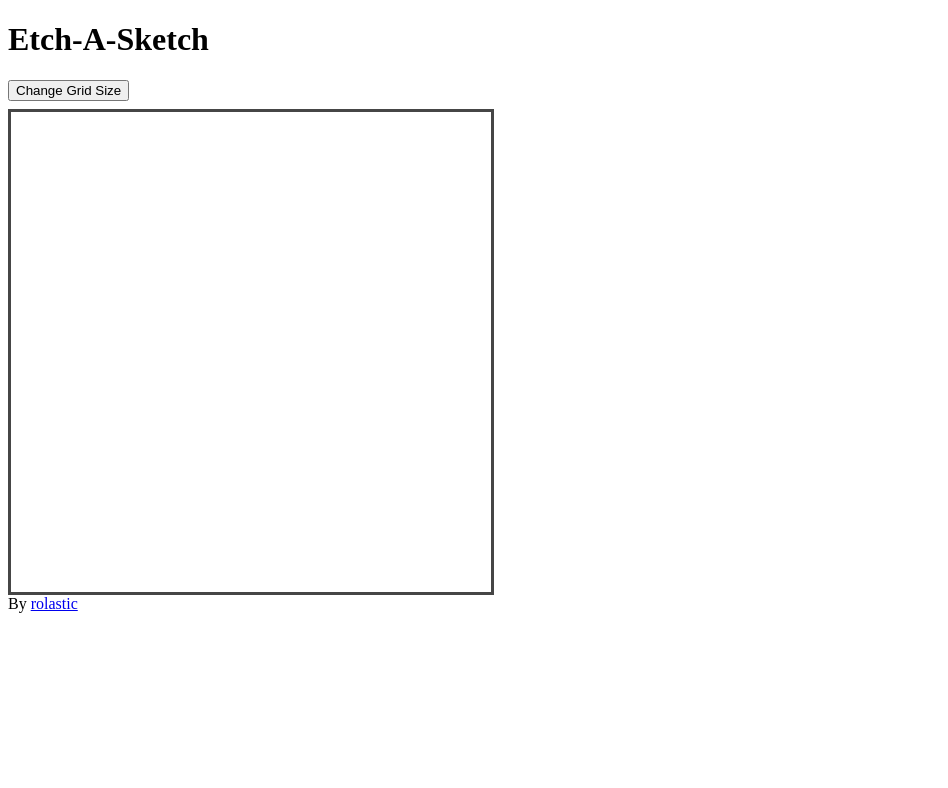
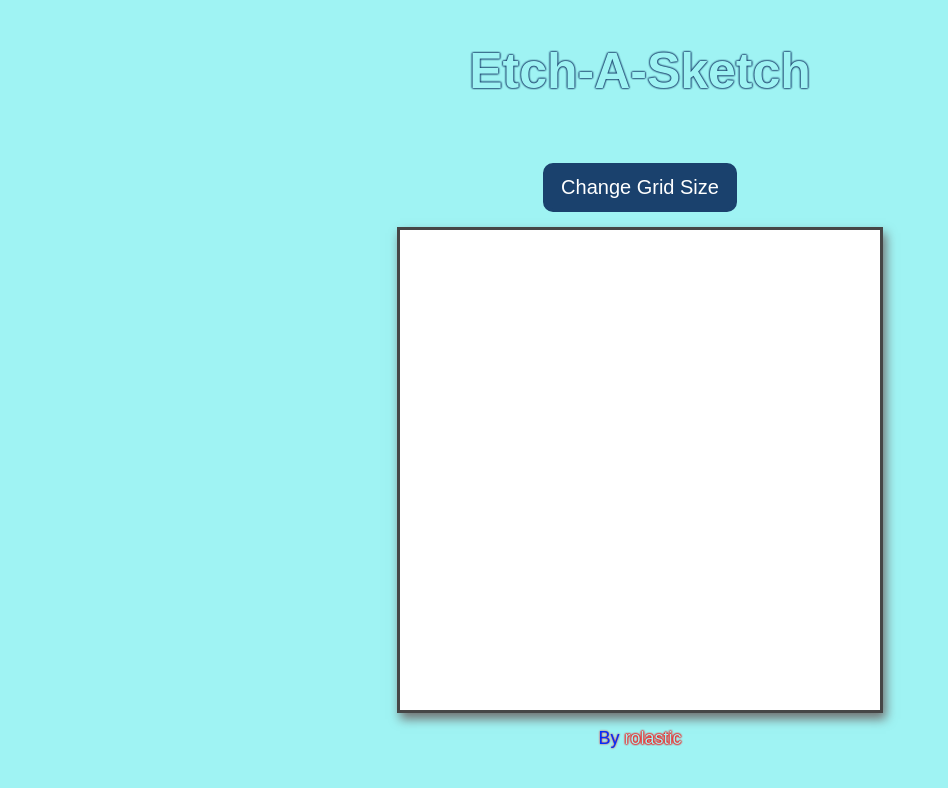
Before and after one commit to roesparc/Etch-A-Sketch, a plain HTML site: page index.html in a window 1280 px wide. Shown: the whole page, without its empty margins (0-948 px from the left). Drawn offline with Linux system fonts and the light colour scheme; a web font is replaced by a local one.

Commit message:
Update style of the page

```diff
--- a/style.css
+++ b/style.css
@@ -1,6 +1,23 @@
+body {
+    display: flex;
+    flex-direction: column;
+    align-items: center;
+    background-color: rgb(159, 243, 243);
+    font-family: sans-serif;
+}
+
+h1 {
+    font-family: 'Montserrat Subrayada', sans-serif;
+    font-size: 50px;
+    color: rgb(159, 243, 243);
+    text-shadow: 0 0 2px rgb(26, 65, 109), 0 0 2px rgb(26, 65, 109),
+    0 0 2px rgb(26, 65, 109), 0 0 2px rgb(26, 65, 109);
+}
+
 .gridContainer {
-    margin-top: 8px;
+    margin-top: 15px;
     border: 3px solid rgb(70, 70, 70);
+    box-shadow: 3px 6px 10px rgb(114, 114, 114);
     width: 480px;
     height: 480px;
     display: flex;
@@ -10,7 +27,37 @@
 .grid {
     width: 30px;
     height: 30px;
-    transition: all 0.15s ease;
+    transition: all 0.3s ease;
+    background-color: white;
+}
+
+.buttonSize {
+    padding: 10px 15px;
+    margin-top: 30px;
+    background-color: rgb(26, 65, 109);
+    font-size: 20px;
+    color: white;
+    border: solid 3px rgb(26, 65, 109);
+    border-radius: 10px;
+    transition: all 0.2s;
+}
+.buttonSize:hover {
+    box-shadow: 0px 0px 5px rgb(76, 110, 151),
+    0px 0px 5px rgb(76, 110, 151);
+    border: solid 3px rgb(104, 142, 185);
+}
+
+.author {
+    font-size: 18px;
+    margin-top: 15px;
+    color: rgb(0, 47, 255);
+    text-shadow: 0 0 2px red
+}
+a {
+    text-decoration: none;
+    color: rgb(159, 243, 243);
+    text-shadow: 0 0 2px red, 0 0 2px red, 0 0 2px red,
+    0 0 2px red;
 }
 
 .darker90 {
```
